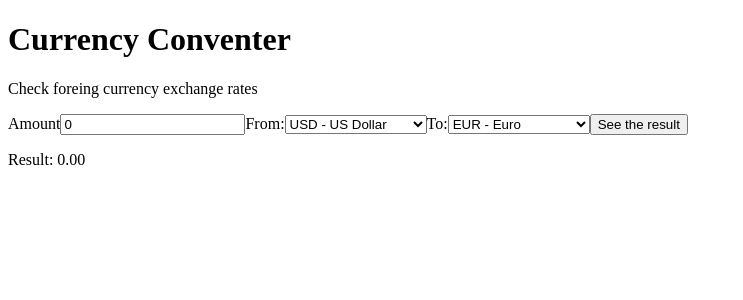
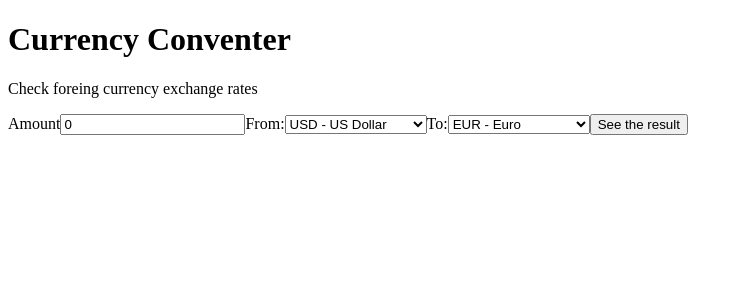
Before and after one commit to MyNameIsNotMateusz/Currency-Conventer-React, a React (Create React App) app: page / in a window 1280 px wide. Shown: the top 300 px of the page, without its empty margins (0-743 px from the left). Built offline with nearby package versions, Linux system fonts and the light colour scheme.

Commit message:
small changes

```diff
--- a/src/Form/index.js
+++ b/src/Form/index.js
@@ -60,9 +60,6 @@ const Form = () => {
         </select>
         <button type="submit">See the result</button>
       </form>
-      <div>
-        <p>Result: {result.toFixed(2)}</p>
-      </div>
     </>
   );
 };
--- a/src/Result/index.js
+++ b/src/Result/index.js
@@ -2,8 +2,7 @@ import { useState, useEffect } from "react";
 import "./style.css";
 
 
-function Result(props) {
-  const { amount, currencyFrom, currencyTo, exchangeRate } = props;
+function Result({ amount, currencyFrom, currencyTo, exchangeRate }) {
   const result = calculateExchangeRate(amount, currencyFrom, currencyTo, exchangeRate);
 
 
```
